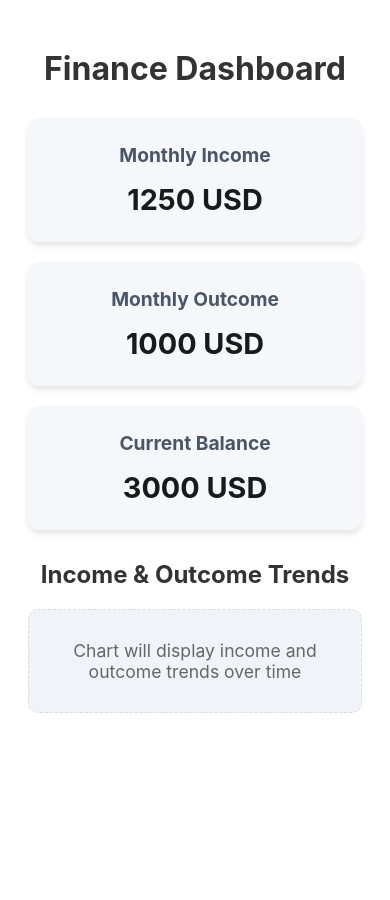
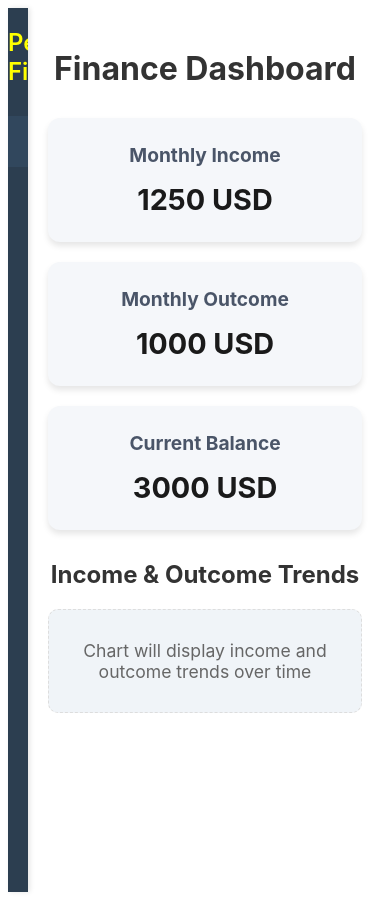
Before and after one commit to jesuspinar/personal-finance, an Angular app: page /dashboard in a window 390 px wide. Before the commit the page ends 844 px from the top, so only its background shows below. Built offline with nearby package versions, Linux system fonts and the light colour scheme.

Commit message:
Fix link active

```diff
--- a/src/app/sidebar/sidebar.component.css
+++ b/src/app/sidebar/sidebar.component.css
@@ -1,11 +1,11 @@
-
 .sidebar {
   width: 250px;
   background-color: #2c3e50;
   color: yellow;
   padding: 20px 0;
-  box-shadow: 2px 0 5px rgba(0,0,0,0.1);
+  box-shadow: 2px 0 5px rgba(0, 0, 0, 0.1);
   transition: width 0.3s ease;
+  height: 100vh;
 }
 
 .sidebar-header {
@@ -48,14 +48,14 @@
   font-size: 1.1rem;
 }
 
+.active {
+  background-color: #31475d;
+}
+
 @media (max-width: 768px) {
   .sidebar {
-    width: 0;
+    width: 20px;
     overflow: hidden;
     transition: width 0.3s ease;
   }
-
-  .sidebar.active {
-    width: 250px;
-  }
 }
--- a/src/app/sidebar/sidebar.component.ts
+++ b/src/app/sidebar/sidebar.component.ts
@@ -1,10 +1,10 @@
 import { Component } from '@angular/core';
-import { RouterLink } from '@angular/router';
+import { RouterLink, RouterLinkActive } from '@angular/router';
 
 @Component({
   selector: 'app-sidebar',
   templateUrl: './sidebar.component.html',
   styleUrls: ['./sidebar.component.css'],
-  imports: [RouterLink]
+  imports: [RouterLink, RouterLinkActive]
 })
 export class SidebarComponent {}
```
